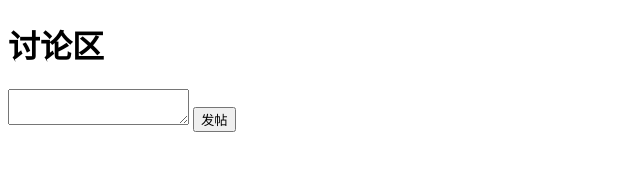
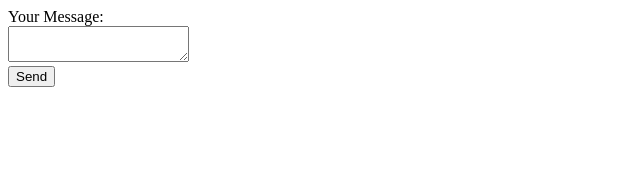
Before and after one commit to jdt2023/tl.github.io, a plain HTML site: page index.html in a window 1280 px wide. Shown: the whole page, without its empty margins (0-640 px from the left). Drawn offline with Linux system fonts and the light colour scheme.

Commit message:
Update index.html

```diff
--- a/index.html
+++ b/index.html
@@ -1,21 +1,16 @@
 <!DOCTYPE html>
-<html lang="zh-CN">
+<html lang="en">
 <head>
-<meta charset="UTF-8">
-<meta name="viewport" content="width=device-width, initial-scale=1.0">
-<title>讨论区</title>
-<link rel="stylesheet" href="styles.css">
+    <meta charset="UTF-8">
+    <meta name="viewport" content="width=device-width, initial-scale=1.0">
+    <title>Text Input</title>
+    <link rel="stylesheet" href="styles.css">
 </head>
 <body>
-<div class="container">
-  <h1>讨论区</h1>
-  <div id="posts-container"></div>
-  <form id="post-form">
-   <!-- 替换为 textarea -->
-<textarea name="message" id="messageInput"></textarea>
-    <button type="submit">发帖</button>
-  </form>
-</div>
-<script src="script.js"></script>
+    <form>
+        <label for="messageInput">Your Message:</label><br>
+        <textarea name="message" id="messageInput"></textarea><br>
+        <button type="submit">Send</button>
+    </form>
 </body>
 </html>
```
